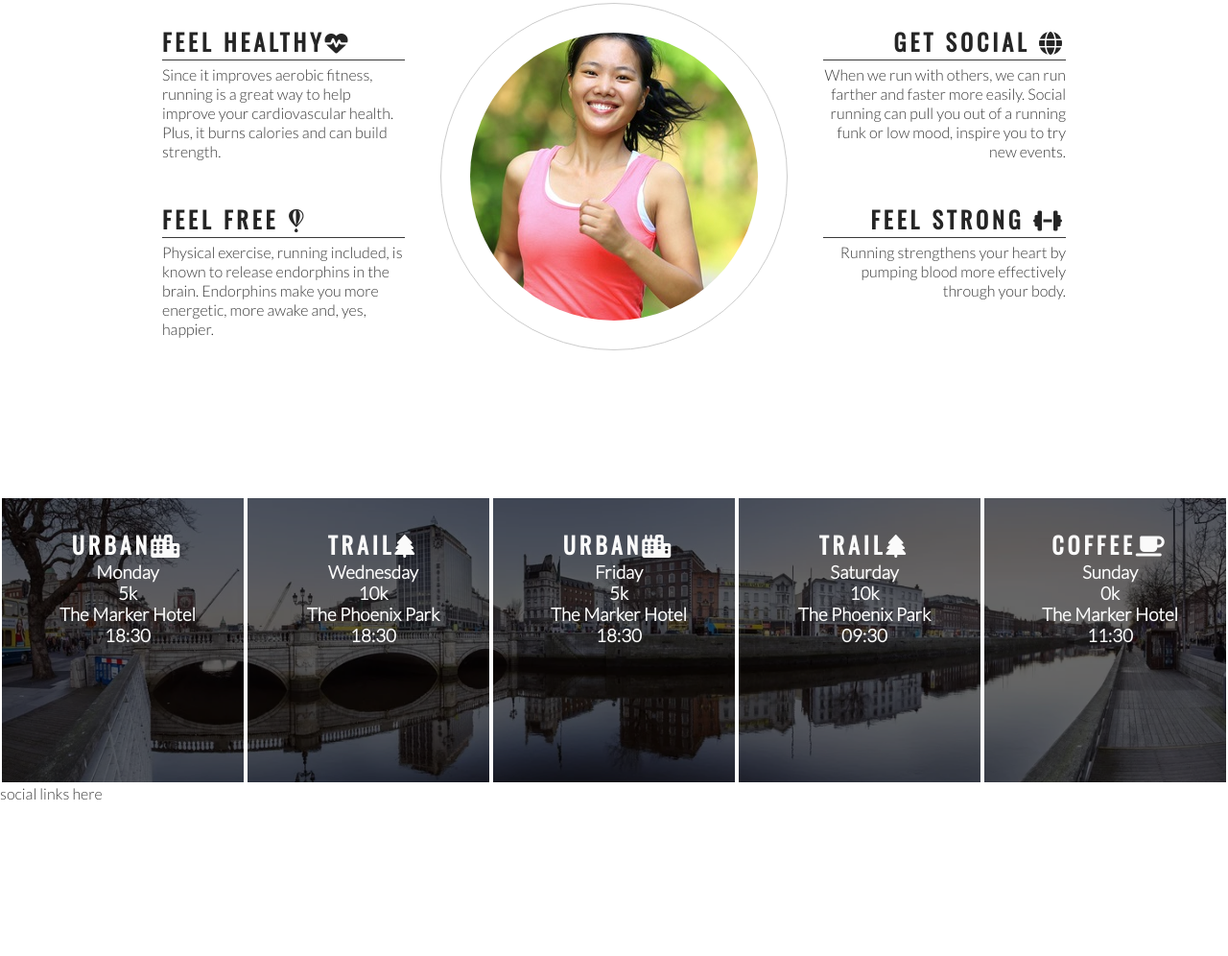
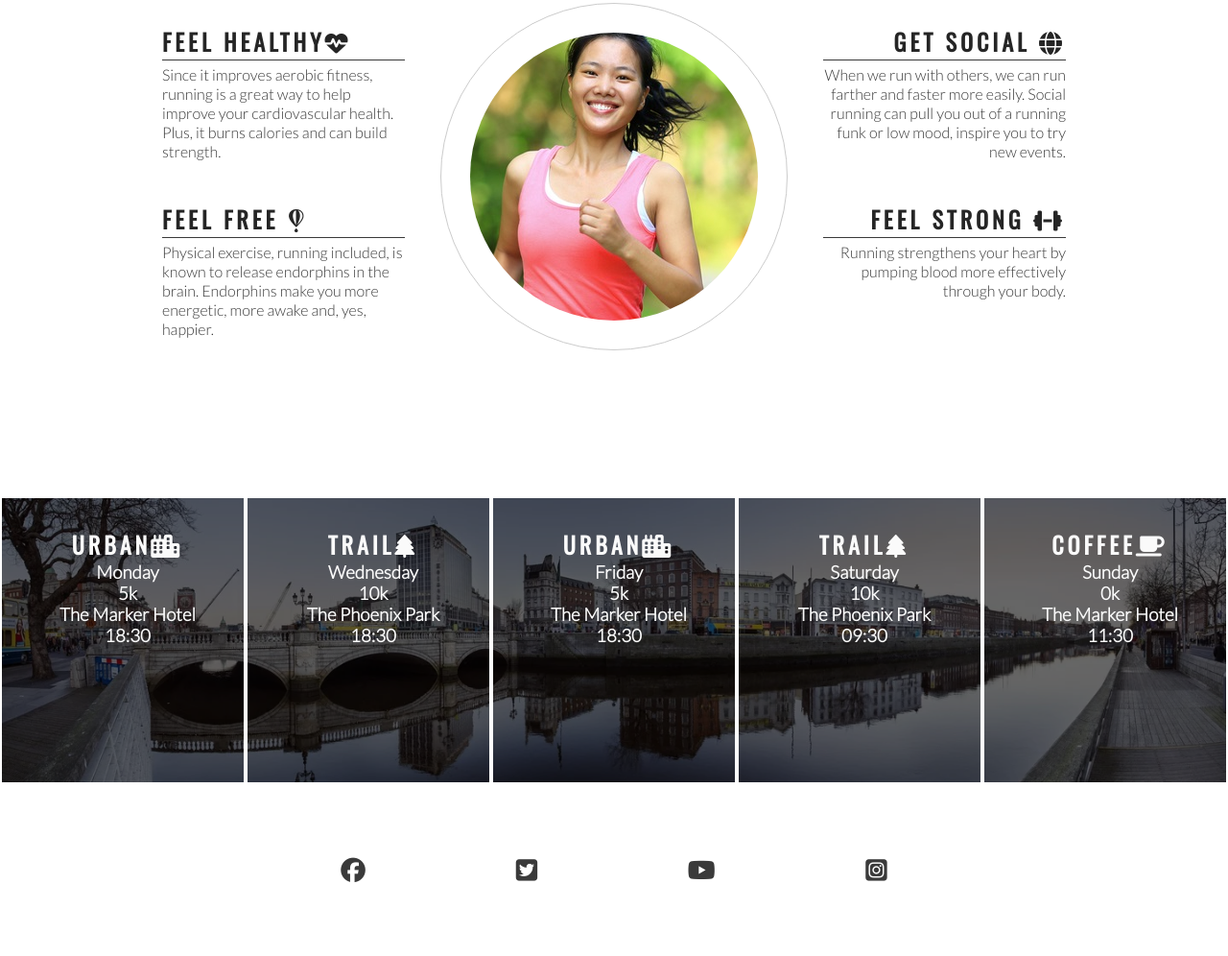
Before and after one commit to SiobhainG/love-running, a plain HTML site: page index.html in a window 1280 px wide. Shown: the part 778-1774 px from the top of the page at 96% size. Before the commit the page ends 1614 px from the top, so only its background shows below. Drawn offline with nearby package versions, Linux system fonts and the light colour scheme.

Commit message:
Add social media icons to footer

```diff
--- a/assets/css/style.css
+++ b/assets/css/style.css
@@ -211,6 +211,27 @@ hr {
     box-sizing: border-box;
     }
 
-    #times h2 {
+#times h2 {
         color: #fafafa
     }
+
+    /* footer */
+
+footer {
+    height: 150px;
+}
+
+.social-networks {
+    text-align: center;
+}
+
+.social-networks > li {
+    display: inline;
+}
+
+.social-networks i {
+    font-size: 160%;
+    margin: 1%;
+    padding: 5%;
+    color: #3a3a3a
+}
--- a/index.html
+++ b/index.html
@@ -117,7 +117,20 @@
             </div>
     </section>
     <footer>
-        social links here
+        <ul class="social-networks">
+            <li>
+                <a href="https://facebook.com" target="_blank" rel="noopener" aria-label="Visit our Facebook page (opens in a new tab"><i class="fa-brands fa-facebook"></i></a>
+            </li>
+            <li>
+                <a href="https://twitter.com" target="_blank" rel="noopener" aria-label="Visit our Twitter page (opens in a new tab"><i class="fa-brands fa-square-twitter"></i></a>
+            </li>
+            <li>
+                <a href="https://youtube.com" target="_blank" rel="noopener" aria-label="Visit our Youtube page (opens in a new tab"><i class="fa-brands fa-youtube"></i></a>
+            </li>
+            <li>
+                <a href="https://instagram.com" target="_blank" rel="noopener" aria-label="Visit our Instagram page (opens in a new tab"><i class="fa-brands fa-square-instagram"></i></a>
+            </li>
+            </ul>
     </footer>
 
     <!-- font awesome script -->
```
